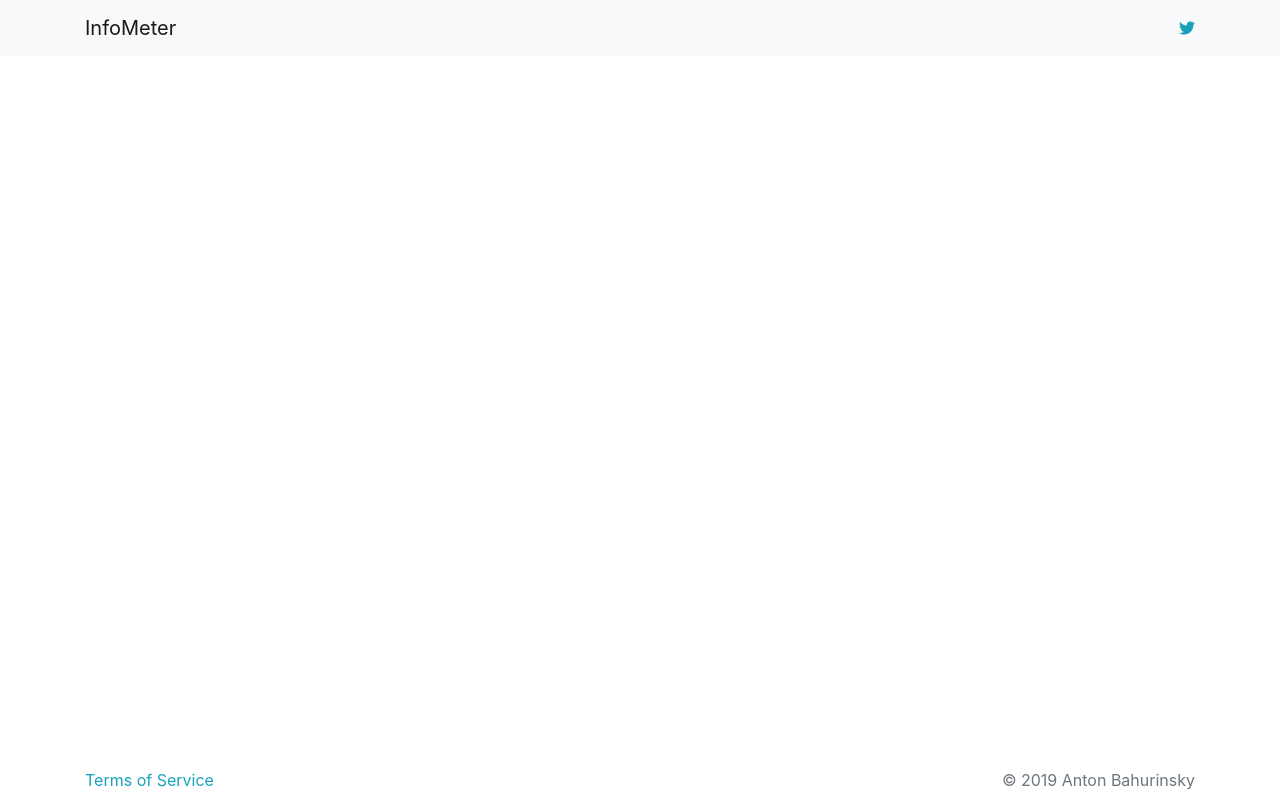
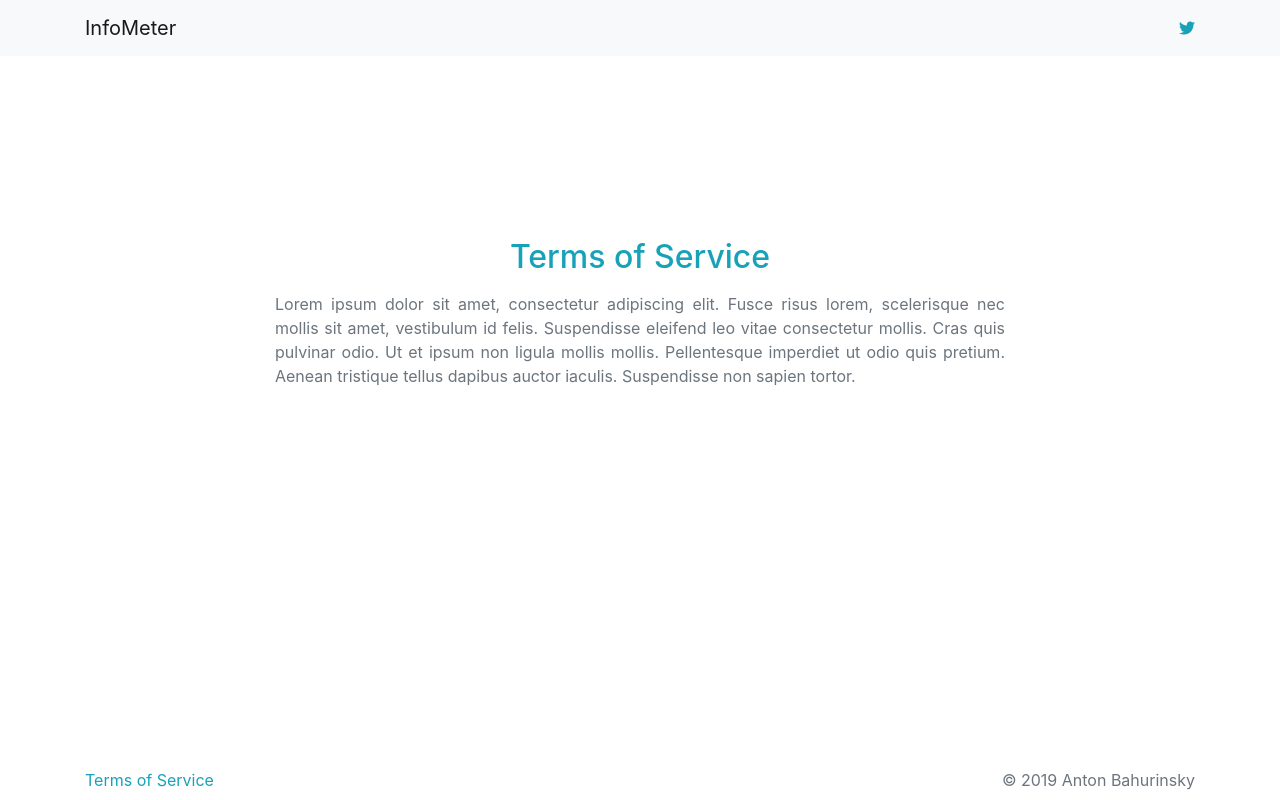
Before and after one commit to toxa16/infometer-client, a React (Vite) app: page /terms-of-service in a window 1280 px wide. Built offline with nearby package versions, Linux system fonts and the light colour scheme.

Commit message:
init terms of service

```diff
--- a/src/App.js
+++ b/src/App.js
@@ -4,6 +4,7 @@ import { BrowserRouter as Router, Route, Link } from 'react-router-dom';
 import Nav from './Nav';
 import Footer from './Footer';
 import Homepage from './Homepage';
+import TermsOfService from './TermsOfService';
 
 export default class App extends React.Component {
   render() {
@@ -17,6 +18,7 @@ export default class App extends React.Component {
               <div className="col-12 col-md-10 col-lg-8 mx-auto">
 
               <Route exact path="/" component={ Homepage } />
+              <Route path="/terms-of-service" component={ TermsOfService } />
 
               </div>
             </div>
--- /dev/null
+++ b/src/TermsOfService.js
@@ -0,0 +1,16 @@
+import React from 'react';
+
+export default function TermsOfService() {
+  return (
+    <div>
+      <h2 className="text-info mb-3">Terms of Service</h2>
+      <p className="text-justify text-muted">
+        Lorem ipsum dolor sit amet, consectetur adipiscing elit.
+        Fusce risus lorem, scelerisque nec mollis sit amet, vestibulum id felis.
+        Suspendisse eleifend leo vitae consectetur mollis. Cras quis pulvinar odio.
+        Ut et ipsum non ligula mollis mollis. Pellentesque imperdiet ut odio quis pretium.
+        Aenean tristique tellus dapibus auctor iaculis. Suspendisse non sapien tortor.
+      </p>
+    </div>
+  );
+}
```
Lines whose indentation alone changed are shown as unchanged.
